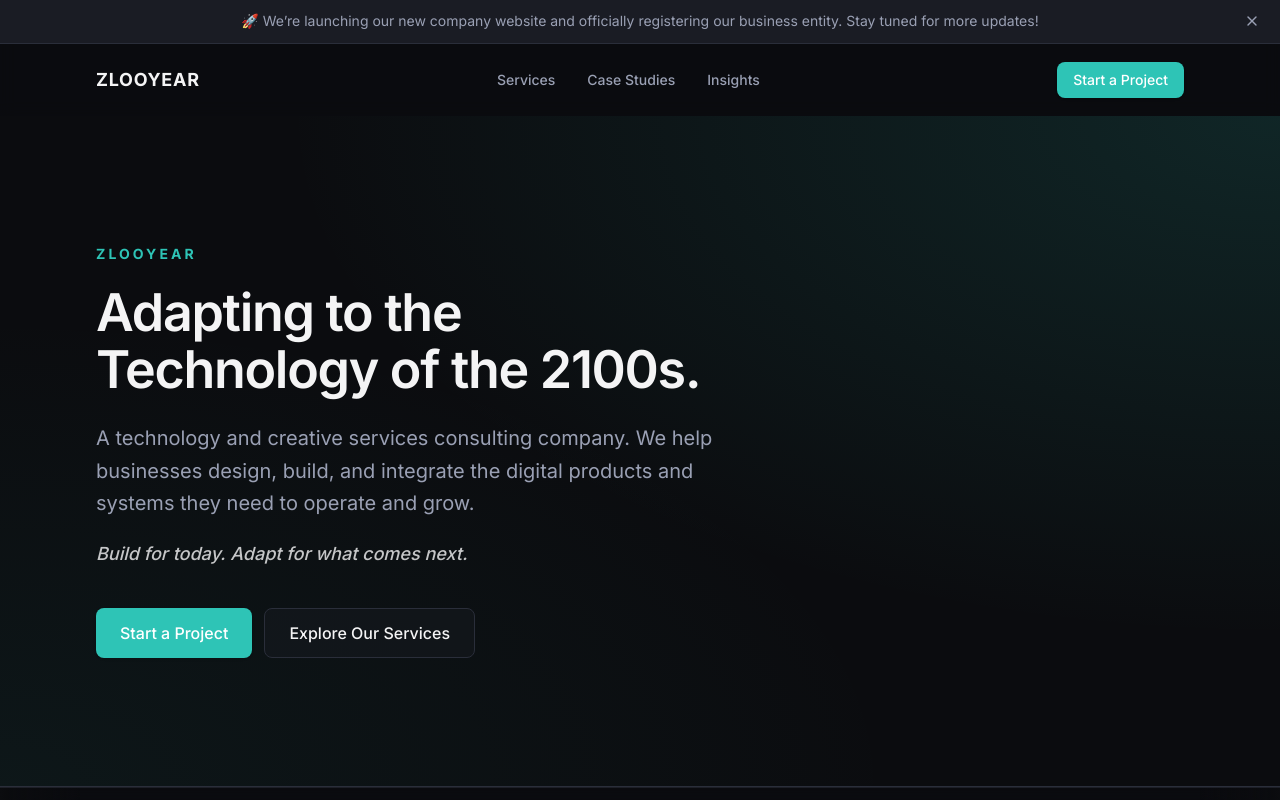
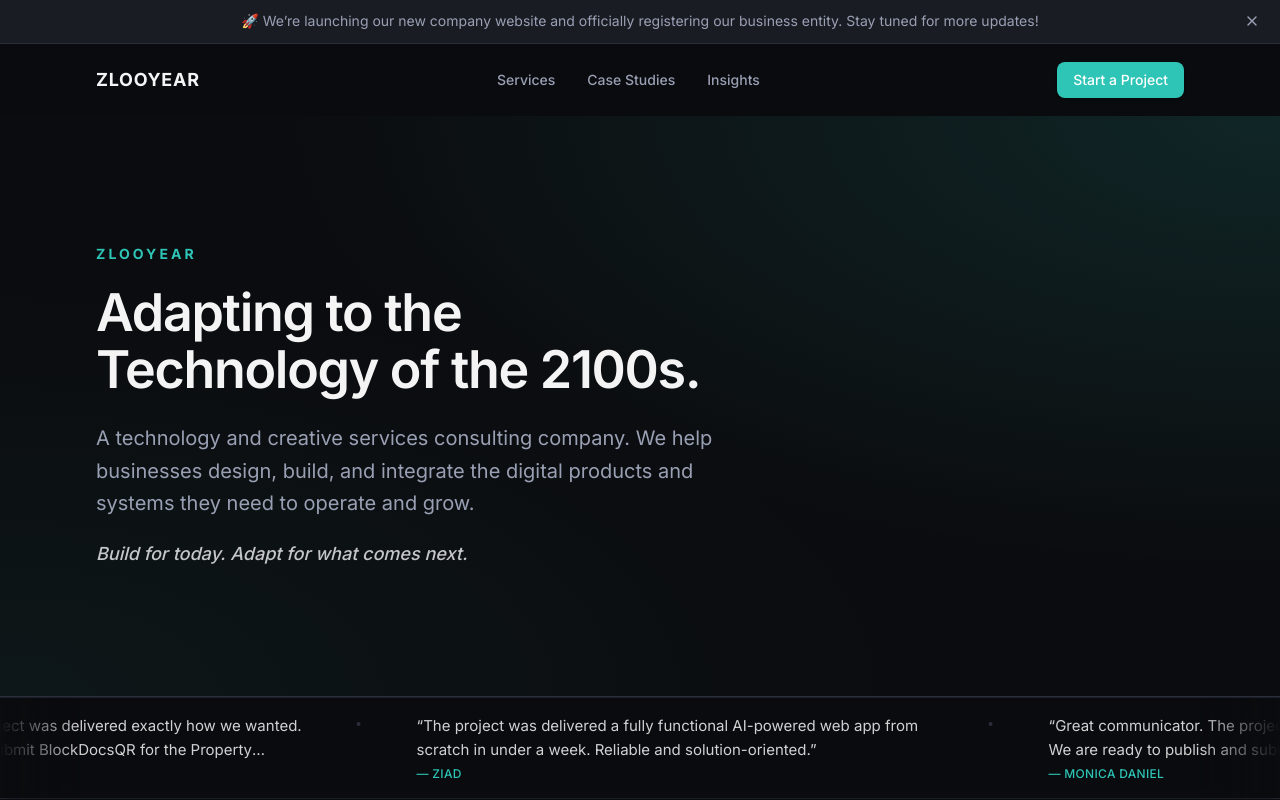
Before and after one commit to bitlovely/zlooyear, a Next.js app: page / in a window 1280 px wide. Shown: the top 800 px of the page. Built offline with nearby package versions, Linux system fonts and the light colour scheme.

Commit message:
Remove unused Button components from AboutHero for cleaner code and improved readability.

```diff
--- a/src/components/pages/AboutHero.tsx
+++ b/src/components/pages/AboutHero.tsx
@@ -1,5 +1,4 @@
 import { Container } from "@/components/ui/Container";
-import { Button } from "@/components/ui/Button";
 import { FadeIn } from "@/components/ui/FadeIn";
 import { TestimonialFlowBar } from "@/components/ui/TestimonialFlowBar";
 import { SITE } from "@/lib/constants";
@@ -28,14 +27,6 @@ export function AboutHero() {
             <p className="mt-5 max-w-2xl text-base font-medium text-foreground/80 italic sm:text-lg">
               {SITE.motto}
             </p>
-            <div className="mt-10 flex flex-wrap gap-3">
-              <Button href="/contact" size="lg">
-                Start a Project
-              </Button>
-              <Button href="/services" variant="secondary" size="lg">
-                Explore Our Services
-              </Button>
-            </div>
           </FadeIn>
         </Container>
       </section>
```
